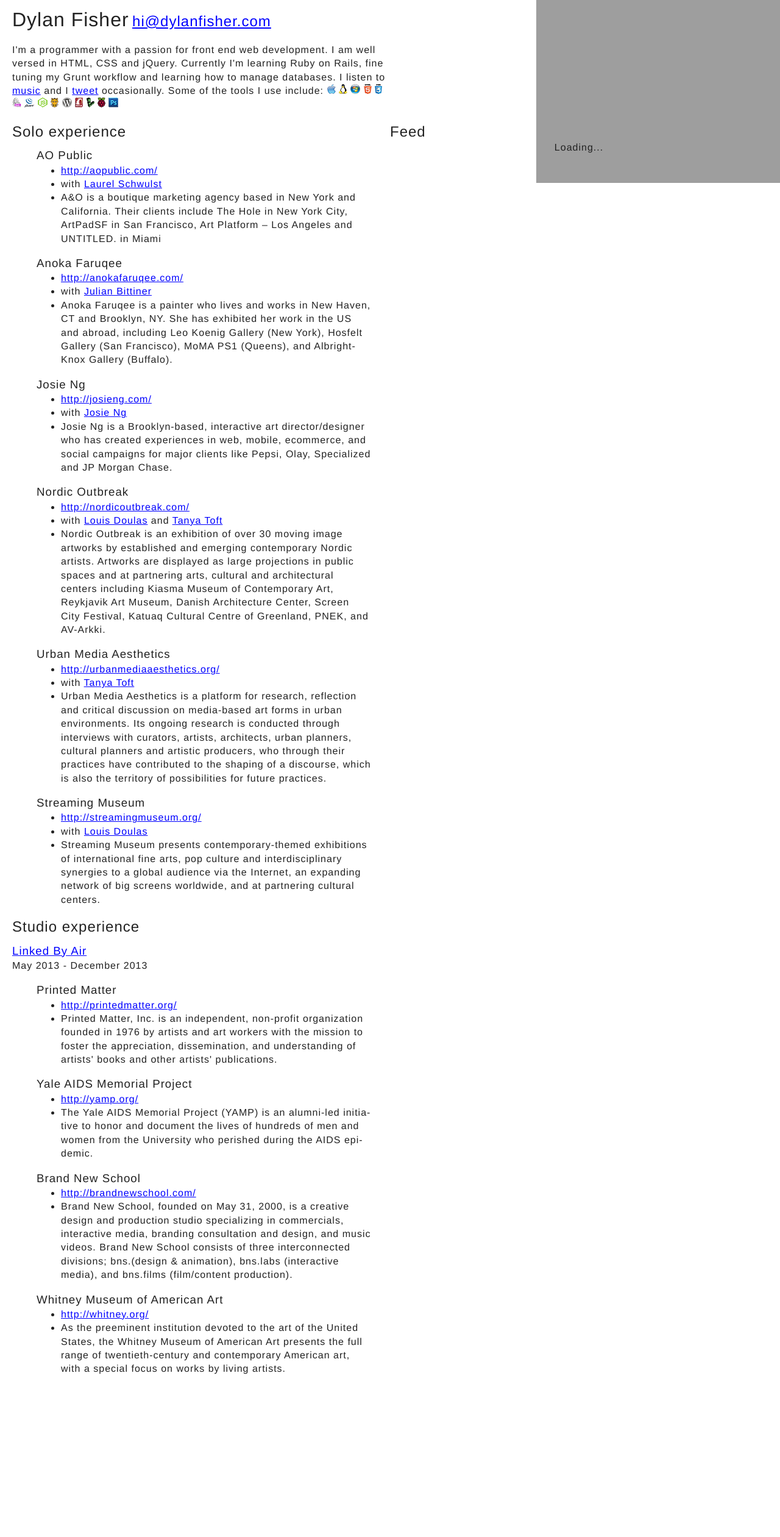
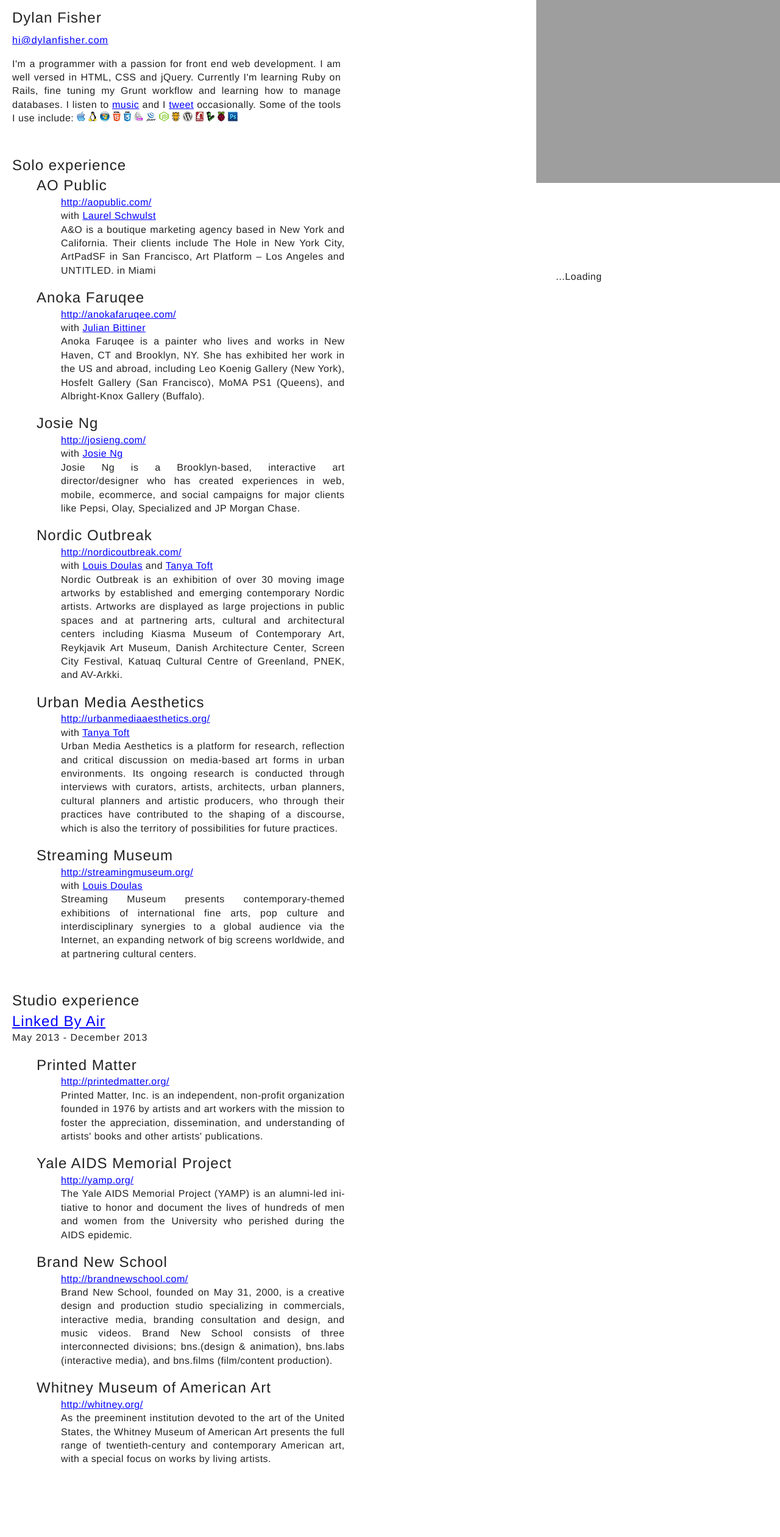
Before and after one commit to dylanfisher/my-website, a PHP site: page / in a window 1280 px wide. Shown: the whole page at 61% size. Before the commit the page ends 2254 px from the top, so only its background shows below. Run offline with PHP 8.4, Linux system fonts and the light colour scheme; some libraries are stand-ins or nearby versions; grey boxes are pictures that could not be loaded.

Commit message:
typography updates

```diff
--- a/css/sass/media_queries/_media_queries.scss
+++ b/css/sass/media_queries/_media_queries.scss
@@ -1,4 +1,7 @@
 @media (max-width: 850px) {
+    body {
+        text-align: left;
+    }
     header {
         width: 100%;
     }
--- a/css/sass/partials/_home.scss
+++ b/css/sass/partials/_home.scss
@@ -1,24 +1,25 @@
 .wrapper {
-    padding: 10px 20px 20px;
+    padding: 12px 20px 100px;
 }
 ul {
     margin-top: 0;
 }
 header {
-    width: 50%;
-    margin-bottom: 1em;
-    h1, h2 {
-        display: inline;
-    }
-    div {
-        margin-top: 15px;
+    width: 43.5%;
+    margin-bottom: 3em;
+    h2 {
+        margin-top: .6em;
+        font-size: 1em;
     }
 }
 .twitter-feed {
     width: 50%;
     float: left;
-    padding-left: 2.5%;
     position: relative;
+    padding-right: 4%;
+    padding-left: 6%;
+    direction: rtl;
+    text-align: right;
     img {
         max-width: 100%;
         max-height: 450px;
@@ -30,9 +31,9 @@ header {
         top: 50%;
         left: 50%;
         transform: translate(-50%, -50%);
+        margin-top: 200px;
     }
     .twitter-text {
-        display: list-item;
         margin-left: 40px;
     }
     .twitter-image {
@@ -47,19 +48,13 @@ header {
     @extend %clearfix;
     width: 50%;
     float: left;
-    padding-right: 2.5%;
+    padding-right: 6%;
 }
 .studio-experience {
     float: none;
+    margin-top: 3em;
     .project:first-of-type {
         margin-top: 1em;
-    }
-}
-.project {
-    ul {
-        li {
-            list-style: disc;
-        }
     }
 }
 .title {
--- a/css/sass/partials/_typography.scss
+++ b/css/sass/partials/_typography.scss
@@ -2,12 +2,26 @@ body {
     // font-family: Menlo, Monaco, Consolas, "Lucida Console", monospace;
     font-family: "HelveticaNeue-Light", "Helvetica Neue Light", "Helvetica Neue", Helvetica, Arial, "Lucida Grande", sans-serif;
     font-weight: 300;
-    letter-spacing: 1px;
+    letter-spacing: 0.5px;
+    text-align: justify;
 }
 h1, h2, h3, h4, h5, h6 {
     letter-spacing: 1px;
     font-weight: normal;
 }
+h1, h2, h3 {
+    font-size: 1.5em;
+}
+h1 {
+    // font-family: futura;
+}
+.experience-container,
+.twitter-feed {
+    h2 {
+        // font-family: futura;
+        margin-bottom: 0;
+    }
+}
 ul, li {
     list-style: none;
 }
--- a/index.html
+++ b/index.html
@@ -201,7 +201,6 @@
           </ul>
         </div>
       </div>
-      <h2 class="title">Feed</h2>
       <div id="twitter-feed" class="twitter-feed"></div>
     </div>
 
--- a/js/application/twitter.js
+++ b/js/application/twitter.js
@@ -13,10 +13,10 @@ $(document).ready(function () {
 
     var headerHTML = '';
     var loadingHTML = '';
-    headerHTML += '<div id="twitter-header"></div>';
+    headerHTML += '<h2 class="title">Feed</h2>';
     loadingHTML += '<div id="loading-container" class="loading-container">Loading...</div>';
 
-    $('#twitter-feed').html(headerHTML + loadingHTML);
+    $('#twitter-feed').html(loadingHTML);
 
     $.getJSON('private/get-tweets1.1.php',
         function(feeds) {
--- a/js/build/application.js
+++ b/js/build/application.js
@@ -51,10 +51,10 @@ $(document).ready(function () {
 
     var headerHTML = '';
     var loadingHTML = '';
-    headerHTML += '<div id="twitter-header"></div>';
+    headerHTML += '<h2 class="title">Feed</h2>';
     loadingHTML += '<div id="loading-container" class="loading-container">Loading...</div>';
 
-    $('#twitter-feed').html(headerHTML + loadingHTML);
+    $('#twitter-feed').html(loadingHTML);
 
     $.getJSON('private/get-tweets1.1.php',
         function(feeds) {
```
Also changed, not shown: css/build/application.css (+28 -16 lines), css/build/prefixed/application.css (+29 -17 lines), css/build/minified/application.css, js/build/application.min.js.
